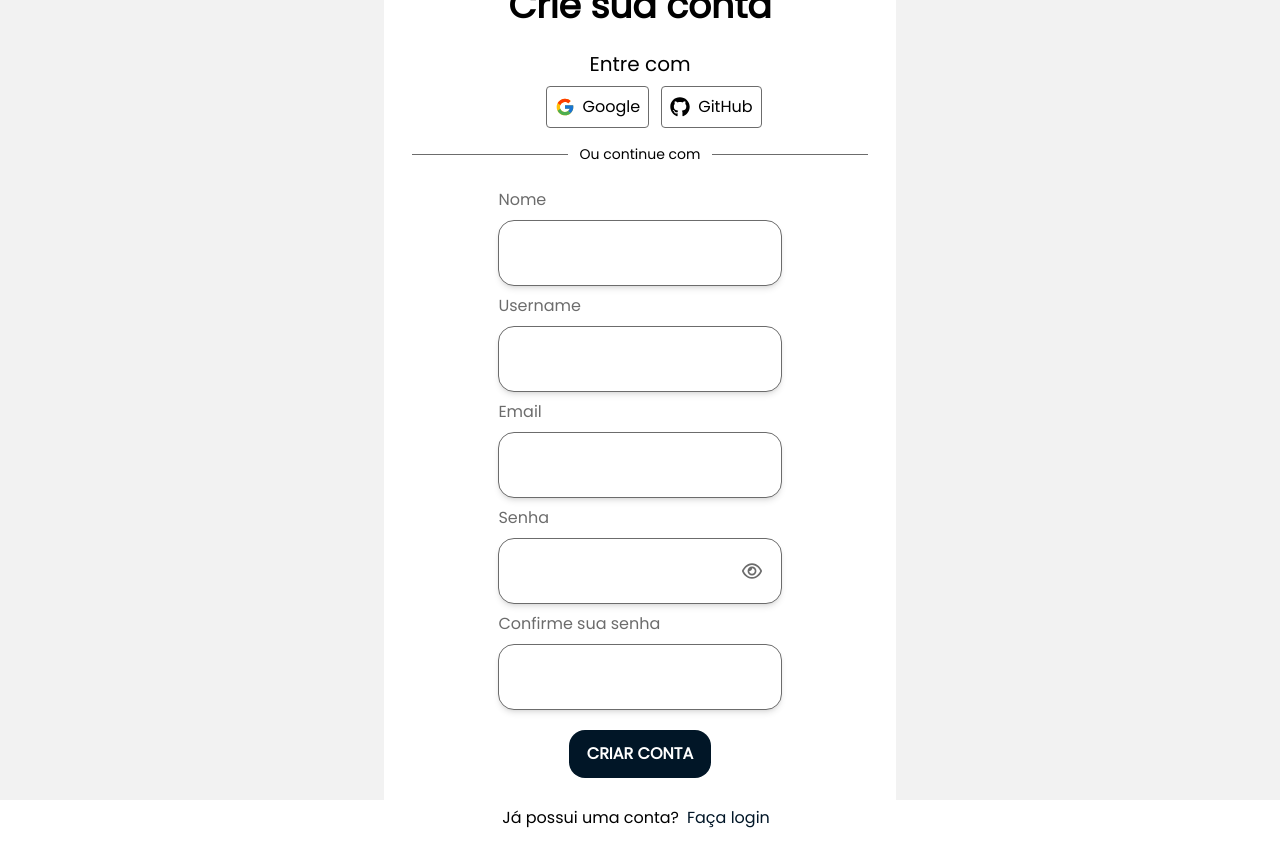
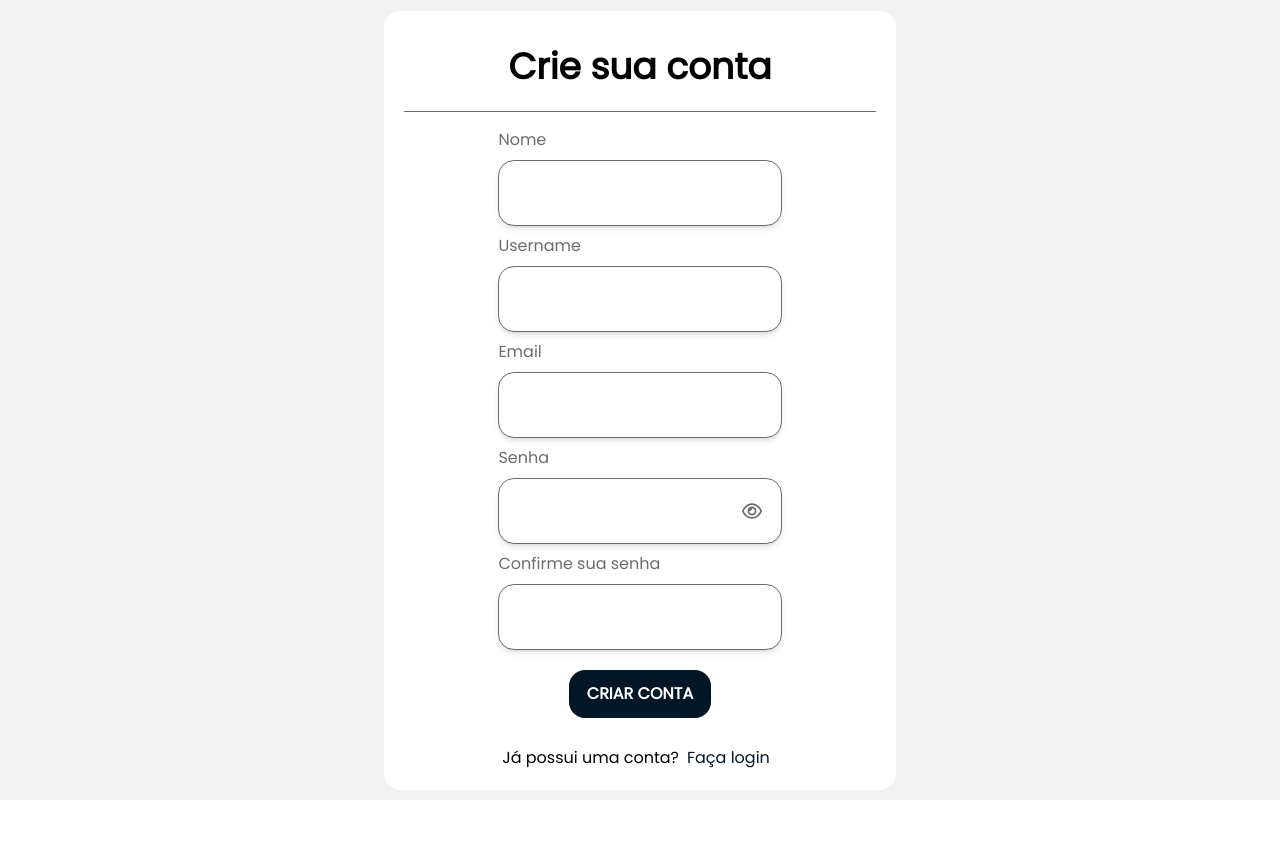
Before and after one commit to MatheusSCristo/Blog, a Next.js app: page /auth/register in a window 1280 px wide. After the commit the page ends 800 px from the top, so only its background shows below. Built offline with nearby package versions, Linux system fonts and the light colour scheme.

Commit message:
fix:Change follow box layout on feed

```diff
--- a/app/(pages)/(navigation)/feed/components/Following.tsx
+++ b/app/(pages)/(navigation)/feed/components/Following.tsx
@@ -24,19 +24,23 @@ const getFollowing = async () => {
 const Following = async () => {
   const followers = await getFollowing();
 
+
   return (
-    <div className="bg-white border rounded-lg flex-col p-5 flex gap-2">
+    <div className="bg-white border rounded-lg flex-col p-5 flex gap-2 h-full">
       <div className="flex gap-2">
         <h1 className="font-bold">Estou Seguindo</h1>
         <span className="text-lightGray">{followers?.length}</span>
       </div>
-      {followers?.map((follower) => (
+      <div className="grid grid-cols-6 w-full gap-2">
+        {followers?.map(
+          (follower, index) =>
+            index < 30 && (
               <Link
                 href={`/profile/${follower.followingId}`}
                 key={follower.followingId}
               >
                 {follower.following.profileImg ? (
-            <div className="relative w-[50px] h-[50px]">
+                  <div className="relative w-[50px] h-[50px] ">
                     <Image
                       src={follower.following.profileImg}
                       alt={`Imagem de perfil de ${follower.following.username} `}
@@ -45,10 +49,18 @@ const Following = async () => {
                     />
                   </div>
                 ) : (
-            <IoPerson size={40} />
+                  <div className="bg-darkBlue w-[50px] h-[50px] rounded-full flex items-center justify-center">
+                    <IoPerson size={40} className="text-white " />
+                  </div>
                 )}
               </Link>
-      ))}
+            )
+        )}
+
+        <div className="bg-darkBlue w-[50px] h-[50px] rounded-full flex items-center justify-center">
+          <span className="text-white">...</span>
+        </div>
+      </div>
     </div>
   );
 };
--- a/app/(pages)/(navigation)/messages/page.tsx
+++ b/app/(pages)/(navigation)/messages/page.tsx
@@ -1,9 +1,8 @@
 "use client";
-import React, { Suspense, useContext } from "react";
+import React, { Suspense} from "react";
 import Menu from "./components/Menu/Menu";
 import Chat from "./components/Chat/Chat";
 import { CircularProgress } from "@mui/material";
-import { ChatContext } from "@/app/context/ChatContext";
 import MobileChat from "./components/Chat/MobileChat";
 
 const page = () => {
--- a/app/(pages)/auth/login/page.tsx
+++ b/app/(pages)/auth/login/page.tsx
@@ -1,6 +1,6 @@
 "use client";
 import Link from "next/link";
-import React, {  useState } from "react";
+import React, { useState } from "react";
 import { FcGoogle } from "react-icons/fc";
 import { FaGithub } from "react-icons/fa";
 import { FaRegEye } from "react-icons/fa6";
@@ -9,12 +9,11 @@ import { z } from "zod";
 import { zodResolver } from "@hookform/resolvers/zod";
 import { useForm } from "react-hook-form";
 import { LoginUserFormSchema } from "@/schemas/loginUserSchema";
-import {  signIn } from "next-auth/react";
+import { signIn } from "next-auth/react";
 import { useRouter } from "next/navigation";
 
 const Login = () => {
   const router = useRouter();
-
   const [passVisibility, setPassVisibility] = useState(false);
   const [erros, setErrors] = useState("");
   const [loading, setLoading] = useState(false);
@@ -39,13 +38,13 @@ const Login = () => {
       password: data.password,
       redirect: false,
     });
-    if(signInData?.ok){
-      router.push('/feed')
+    if (signInData?.ok) {
+      router.push("/feed");
     }
     if (signInData?.status === 401) {
+      setLoading(false);
       setErrors("Erro na validação das credenciais,tente novamente");
     }
-
   };
 
   return (
@@ -54,24 +53,8 @@ const Login = () => {
         <h1 className="text-xl sm:text-2xl md:text-3xl font-bold my-1 md:my-4">
           Bem vindo de volta
         </h1>
-        <h2 className="text-md md:text-xl">Entre com</h2>
-        <div className="flex justify-between md:w-2/5 gap-3">
-          <div className="bg-white flex items-center justify-center border border-lightGray rounded p-2 gap-2 md:w-32 cursor-pointer">
-            <FcGoogle size={20} />
-            <span onClick={() => ""}>Google</span>
-          </div>
-          <div className="bg-white flex items-center justify-center border border-lightGray rounded p-2 gap-2 md:w-32 cursor-pointer">
-            <FaGithub size={20} />
-            <span onClick={() => ""}>GitHub</span>
-          </div>
-        </div>
-        <div className="flex flex-row w-full items-center gap-2 md:gap-3 md:px-2 ">
-          <span className="bg-lightGray grow h-[1px] w-full " />
-          <h3 className="w-1/2 text-center text-nowrap my-2 text-sm md:text-md">
-            Ou continue com
-          </h3>
-          <span className="bg-lightGray w-full h-[1px]" />
-        </div>
+        <h2 className="text-md md:text-2xl">Entre com</h2>
+        <span className="bg-lightGray w-full h-[1px]" />
 
         <form
           className="flex flex-col md:w-3/5 text-lightGray "
@@ -115,7 +98,9 @@ const Login = () => {
             <span className="text-red-500">{errors.password.message}</span>
           )}
           {erros && (
-            <span className="text-red-500 text-sm text-center mt-2">{erros}</span>
+            <span className="text-red-500 text-sm text-center mt-2">
+              {erros}
+            </span>
           )}
           <button
             type="submit"
--- a/app/(pages)/auth/register/page.tsx
+++ b/app/(pages)/auth/register/page.tsx
@@ -56,25 +56,7 @@ const Register = () => {
         <h1 className="text-2xl md:text-4xl font-bold my-1 md:my-4">
           Crie sua conta
         </h1>
-        <h2 className="text-md md:text-xl">Entre com</h2>
-        <div className="flex justify-between md:w-2/5 gap-3">
-          <div className="bg-white flex items-center justify-center border border-lightGray rounded p-2 gap-2 w-32">
-            <FcGoogle size={20} />
-            <Link href={""}>Google</Link>
-          </div>
-          <div className="bg-white flex items-center justify-center border border-lightGray rounded p-2 gap-2 w-32">
-            <FaGithub size={20} />
-            <Link href={""}>GitHub</Link>
-          </div>
-        </div>
-        <div className="flex flex-row w-full items-center gap-2 md:gap-3 md:px-2 ">
-          <span className="bg-lightGray grow h-[1px] w-full " />
-          <h3 className='w-1/2 text-center text-nowrap my-2 text-sm md:"text-md'>
-            Ou continue com
-          </h3>
-          <span className="bg-lightGray w-full h-[1px]" />
-        </div>
-
+        <span className="bg-lightGray w-full h-[1px]" />
         <form
           className="flex flex-col md:w-3/5 text-lightGray "
           onSubmit={handleSubmit(handleOnClickSubmit)}
--- a/app/api/register/route.ts
+++ b/app/api/register/route.ts
@@ -15,7 +15,7 @@ export async function POST(req: NextRequest, res: NextResponse) {
     });
     if (emailExists) {
       return NextResponse.json(
-        { user: null, message: "Email already registered" },
+        { user: null, message: "Email já foi registrado." },
         { status: 409 }
       );
     }
@@ -26,7 +26,7 @@ export async function POST(req: NextRequest, res: NextResponse) {
     });
     if (usernameExists) {
       return NextResponse.json(
-        { user: null, message: "Username already registered" },
+        { user: null, message: "Username já foi registrado." },
         { status: 409 }
       );
     }
--- a/lib/auth.ts
+++ b/lib/auth.ts
@@ -43,8 +43,10 @@ export const authOptions: NextAuthOptions = {
           username: existingUser.username,
           id: existingUser.id,
         });
-        const cookiesStore =cookies()
-        cookiesStore.set("auth-token", access_token,{expires:Date.now() + 60*60*1000});
+        const cookiesStore = cookies();
+        cookiesStore.set("auth-token", access_token, {
+          expires: Date.now() + 60 * 60 * 1000,
+        });
         return {
           id: existingUser.id,
           username: existingUser.username,
```
Lines whose indentation alone changed are shown as unchanged.
